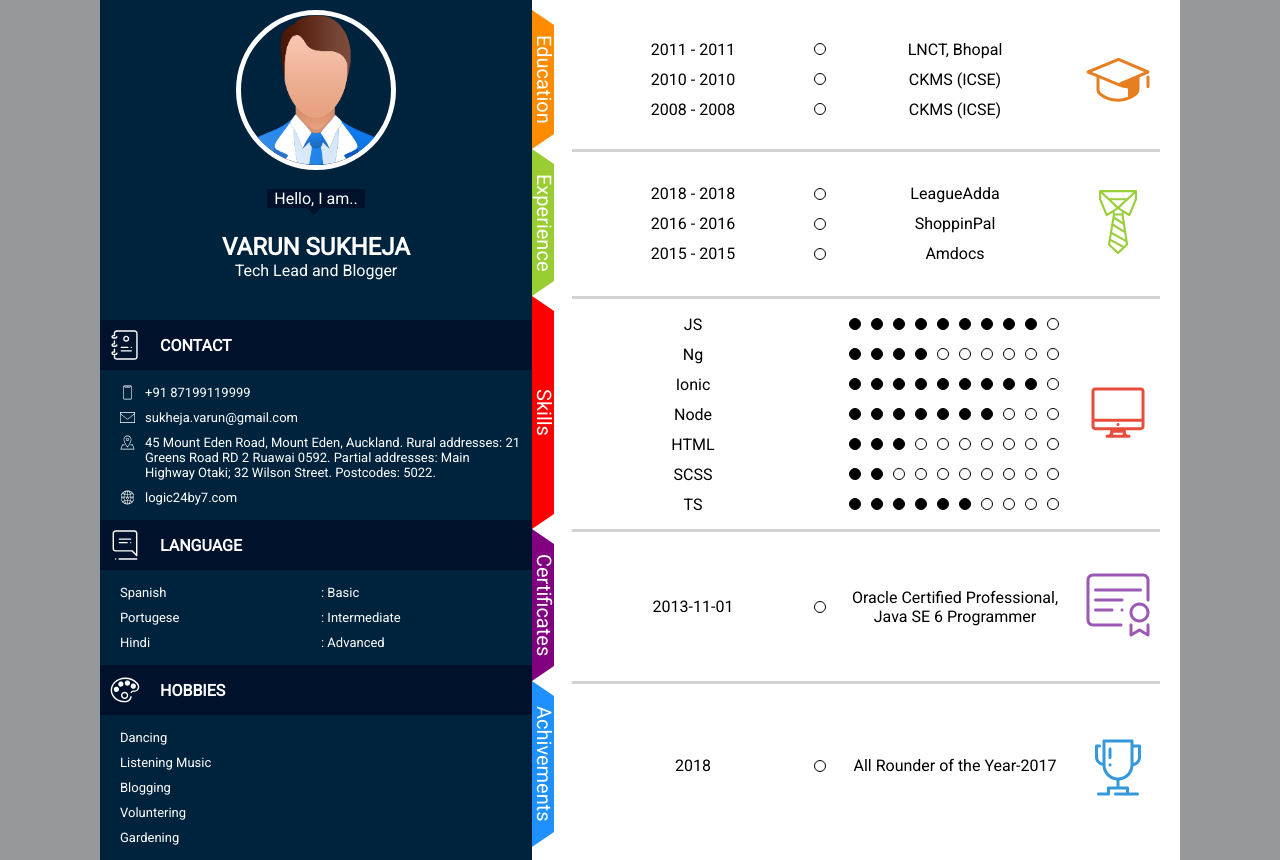
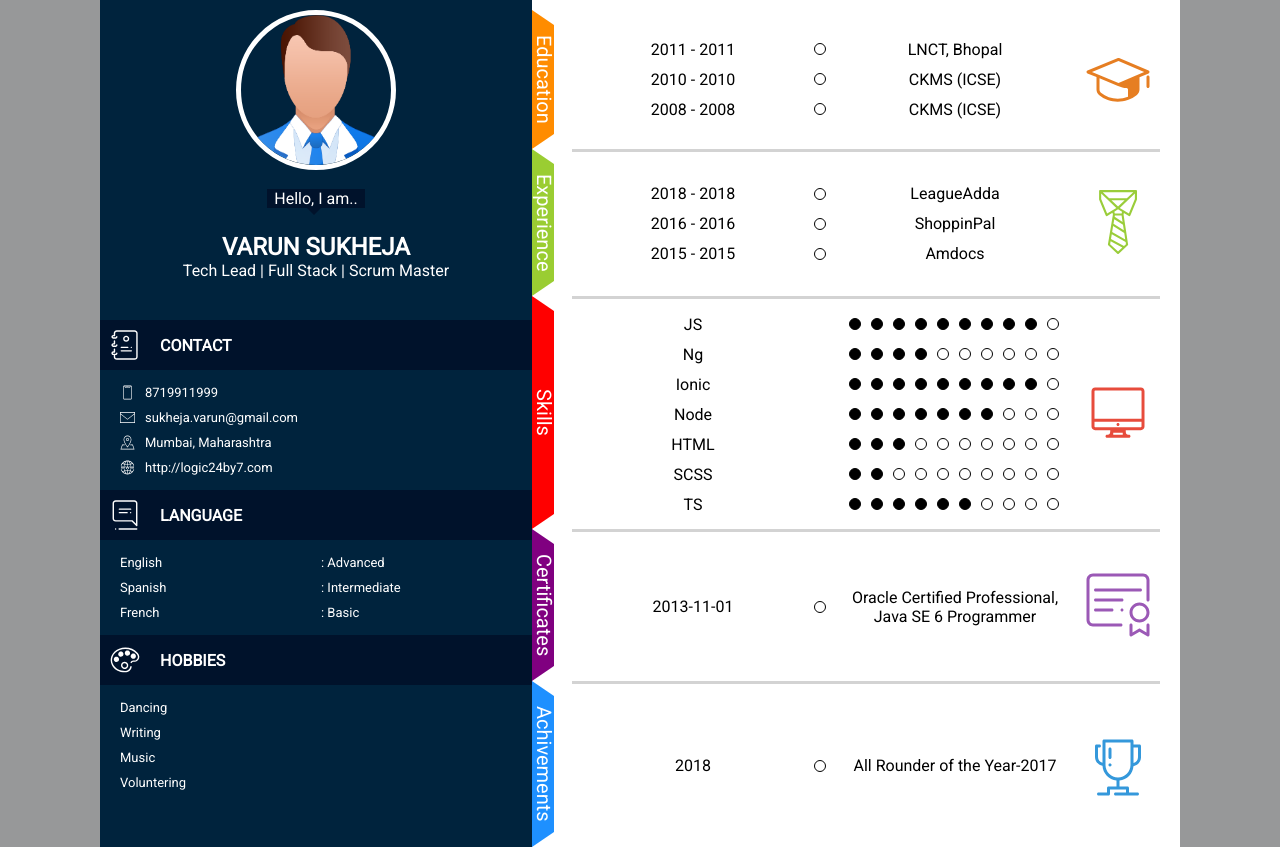
Before and after one commit to sukheja-varun/ngResumeBuilder, an Angular app: page /template2 in a window 1280 px wide. Built offline with nearby package versions, Linux system fonts and the light colour scheme.

Commit message:
added dyamic data in template

```diff
--- a/src/app/template/template2/template2.component.html
+++ b/src/app/template/template2/template2.component.html
@@ -6,8 +6,8 @@
         <img src="./assets/images/profile.png" alt="" />
       </div>
       <div class="hello-text">Hello, I am..</div>
-      <div class="name">Varun Sukheja</div>
-      <div class="job-title">Tech Lead and Blogger</div>
+      <div class="name">{{ userData.personalInfo.name }}</div>
+      <div class="job-title">{{ userData.personalInfo.title }}</div>
     </section>
     <section class="contact">
       <div class="title">
@@ -17,23 +17,19 @@
       <div class="data">
         <div class="mobile">
           <img src="../../../assets/template2/icons/mobile.svg" alt="" />
-          <span class="data-text">+91 87199119999</span>
+          <span class="data-text">{{ userData.personalInfo.mobile }}</span>
         </div>
         <div class="email">
           <img src="../../../assets/template2/icons/mail.svg" alt="" />
-          <span class="data-text">sukheja.varun@gmail.com</span>
+          <span class="data-text">{{ userData.personalInfo.email }}</span>
         </div>
         <div class="address">
           <img src="../../../assets/template2/icons/address.svg" alt="" />
-          <span class="data-text"
-            >45 Mount Eden Road, Mount Eden, Auckland. Rural addresses: 21
-            Greens Road RD 2 Ruawai 0592. Partial addresses: Main Highway Otaki;
-            32 Wilson Street. Postcodes: 5022.
-          </span>
+          <span class="data-text">{{ userData.personalInfo.address }} </span>
         </div>
         <div class="personal-site">
           <img src="../../../assets/template2/icons/web.svg" alt="" />
-          <span class="data-text">logic24by7.com</span>
+          <span class="data-text">{{ userData.personalInfo.website }}</span>
         </div>
       </div>
     </section>
@@ -43,17 +39,18 @@
         <span class="title-text">Language</span>
       </div>
       <div class="data">
-        <div>
-          <span>Spanish</span>
-          <span>: Basic</span>
-        </div>
-        <div>
-          <span>Portugese</span>
-          <span>: Intermediate</span>
-        </div>
-        <div>
-          <span>Hindi</span>
-          <span>: Advanced</span>
+        <div *ngFor="let lang of userData.languages">
+          <span>{{ lang.name }}</span>
+          <span
+            >:
+            {{
+              lang.score > 7
+                ? "Advanced"
+                : lang.score > 4
+                ? "Intermediate"
+                : "Basic"
+            }}</span
+          >
         </div>
       </div>
     </section>
@@ -63,11 +60,9 @@
         <span class="title-text">Hobbies</span>
       </div>
       <div class="data">
-        <div>Dancing</div>
-        <div>Listening Music</div>
-        <div>Blogging</div>
-        <div>Voluntering</div>
-        <div>Gardening</div>
+        <div *ngFor="let hobby of userData.hobbies">
+          {{ hobby | titlecase }}
+        </div>
       </div>
     </section>
   </div>
--- a/src/app/user-info/dummy-user.data.ts
+++ b/src/app/user-info/dummy-user.data.ts
@@ -64,7 +64,7 @@ export const dummyUser: User = {
         { name: 'Spanish', score: 6, color: 'darkblue' },
         { name: 'French', score: 4, color: 'lime' }
     ],
-    hobbies: ['dancing', 'writing', 'music'],
+    hobbies: ['dancing', 'writing', 'music', 'voluntering'],
     certificates: [
         {
             title: 'Oracle Certified Professional, Java SE 6 Programmer',
```
